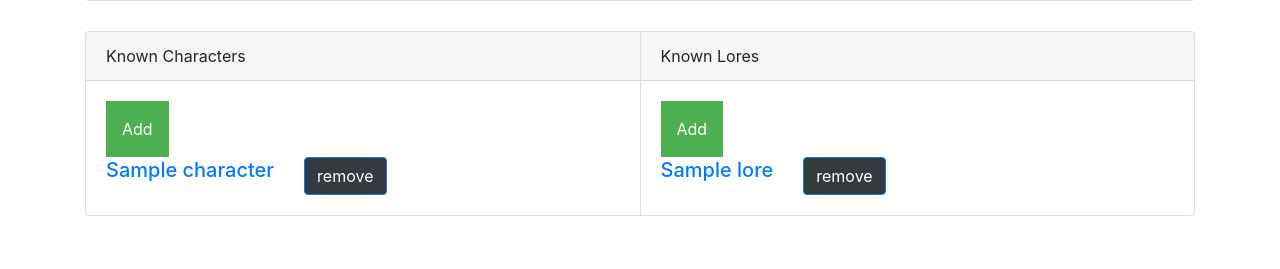
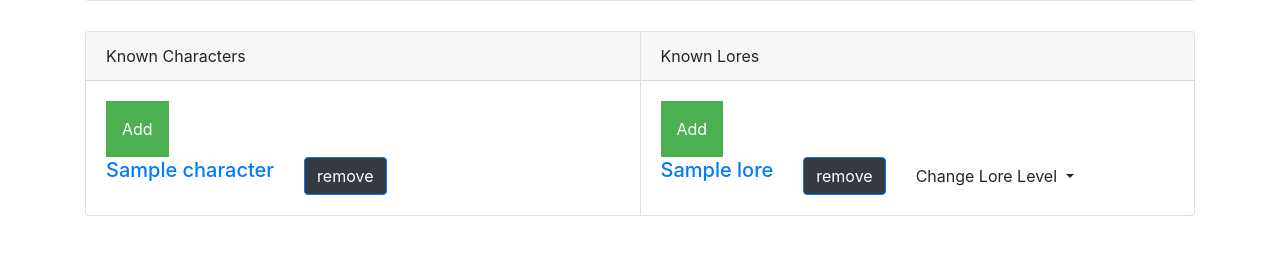
Before and after one commit to utkuerol/dm_portal, a Django app: page /campaigns/1/1/characters/1 in a window 1280 px wide. Shown: the part 531-800 px from the top of the page. Run offline with Django 3.2, Linux system fonts and the light colour scheme; a user stored in the database is signed in; tables that the repository leaves empty hold one stand-in row (values such as "Sample post"); grey boxes marked "Sample" are stand-in pictures; some libraries are stand-ins or nearby versions.

Commit message:
new feature: lore levels

```diff
--- a/mainapp/models.py
+++ b/mainapp/models.py
@@ -1,5 +1,6 @@
 import self as self
 from django.contrib.auth.models import User
+from django.core.validators import MaxValueValidator, MinValueValidator
 from django.db import models
 from django.urls import reverse
 
@@ -57,7 +58,7 @@ class Character(models.Model):
     known_characters = models.ManyToManyField("Character", blank=True)
     known_locations = models.ManyToManyField("Location", blank=True)
     own_lore = models.ForeignKey("Lore", on_delete=models.CASCADE, null=True, blank=True, related_name="own_lore")
-    known_lores = models.ManyToManyField("Lore", blank=True, related_name="known_lores")
+    known_lores = models.ManyToManyField("Lore", blank=True, related_name="known_lores", through="KnownLoreCharacter")
 
     def __str__(self):
         return self.name
@@ -82,3 +83,21 @@ class Lore(models.Model):
 
     def __str__(self):
         return self.title
+
+    def text_of_level(self, level):
+        if level == 1:
+            return self.text_level1
+        elif level == 2:
+            return self.text_level2
+        elif level == 3:
+            return self.text_level3
+        elif level == 4:
+            return self.text_level4
+        else:
+            return "Something doesn't seem right on the server :("
+
+class KnownLoreCharacter(models.Model):
+    character = models.ForeignKey("Character", on_delete=models.CASCADE)
+    lore = models.ForeignKey("Lore", on_delete=models.CASCADE)
+    level = models.IntegerField(default=1,
+                                null=False, unique=False)
--- a/mainapp/templates/character.html
+++ b/mainapp/templates/character.html
@@ -87,7 +87,25 @@
                             </a>
                             <button type="submit" class="btn btn-primary bg-dark" style="margin-left: 30px">remove
                             </button>
+
+                            <div class="dropdown" style="margin-left: 30px">
+                                <a data-toggle="dropdown" class="dropdown-toggle">Change
+                                    Lore Level
+                                    <b class="caret"></b></a>
+                                <ul class="dropdown-menu" id="levelSelect">
+                                    <li onclick="updateLevel(1, {{ character.id }}, {{ knownlore.id }})"><a href="#">1</a>
+                                    </li>
+                                    <li onclick="updateLevel(2, {{ character.id }}, {{ knownlore.id }})"><a href="#">2</a>
+                                    </li>
+                                    <li onclick="updateLevel(3, {{ character.id }}, {{ knownlore.id }})"><a href="#">3</a>
+                                    </li>
+                                    <li onclick="updateLevel(4, {{ character.id }}, {{ knownlore.id }})"><a href="#">4</a>
+                                    </li>
+                                </ul>
+                            </div>
                         </form>
+
+
 
                     {% endfor %}
                 </div>
@@ -174,5 +192,12 @@
             document.getElementById("myDropdown2").classList.toggle("show");
         }
 
+        function updateLevel(level, charid, loreid) {
+            $.ajax({
+                type: "POST",
+                url: "/update-knownlore-level/" + level + "/" + charid + "/" + loreid
+            });
+        }
+
     </script>
 {% endblock %}
--- a/mainapp/templates/lore.html
+++ b/mainapp/templates/lore.html
@@ -13,7 +13,7 @@
             <h5 class="card-title">{{ lore.title }}</h5>
             <p class="card-text">{{ lore.type }}</p>
             <hr>
-            <p class="card-text">{{ lore.text_level1 }}</p>
+            <p class="card-text">{{ knownlore }}</p>
         </div>
     </div>
 {% endblock %}
--- a/mainapp/urls.py
+++ b/mainapp/urls.py
@@ -4,7 +4,7 @@ from mainapp.views import CampaignsView, CharactersView, \
     CampaignCharactersView, KnownLoresView, KnownLocationsView, KnownCharactersView, CampaignProfileView, \
     LoreProfileView, LocationProfileView, CharacterProfileView, CampaignCreateView, CampaignUpdateView, \
     MyCharactersView, CharacterCreateView, LocationCreateView, LoreCreateView, NavLoader, KnownCharacterRemoveView, \
-    KnownLoreRemoveView, KnownLoreAddView, KnownCharacterAddView
+    KnownLoreRemoveView, KnownLoreAddView, KnownCharacterAddView, UpdateKnownLoreLevelView
 
 urlpatterns = [
     path('campaigns/', CampaignsView.as_view(), name='campaigns'),
@@ -39,6 +39,9 @@ urlpatterns = [
     path('campaigns/<int:pk>/<int:charid>/locations/new', LocationCreateView.as_view(), name='new-location'),
     path('campaigns/<int:pk>/<int:charid>/lore/new', LoreCreateView.as_view(), name='new-lore'),
 
+
     path('campaigns/<int:pk>/loadnav', NavLoader.as_view(), name='loadnav'),
-    path('campaigns/<int:pk>/<int:charid>/loadnav', NavLoader.as_view(), name='loadnav-with-char')
+    path('campaigns/<int:pk>/<int:charid>/loadnav', NavLoader.as_view(), name='loadnav-with-char'),
+
+    path('update-knownlore-level/<int:level>/<int:charid>/<int:loreid>', UpdateKnownLoreLevelView.as_view(), name='update-knownlore-level'),
 ]
--- a/mainapp/views.py
+++ b/mainapp/views.py
@@ -1,6 +1,7 @@
 from django.contrib import messages
 from django.contrib.auth.decorators import user_passes_test
 from django.contrib.auth.models import User
+from django.http import JsonResponse
 from django.shortcuts import render, redirect
 from django.urls import reverse
 from django.utils.decorators import method_decorator
@@ -8,7 +9,7 @@ from django.views.decorators.csrf import csrf_exempt
 from django.views.generic import DetailView, ListView, CreateView, UpdateView
 from django.views.generic.base import View
 
-from mainapp.models import Character, Campaign, Location, Lore
+from mainapp.models import Character, Campaign, Location, Lore, KnownLoreCharacter
 
 
 # home
@@ -80,7 +81,11 @@ class CharacterCreateView(CreateView):
     fields = '__all__'
 
     def form_valid(self, form):
-        form.save()
+        char = form.save(commit=False)
+        char.save()
+        for lore in list(Lore.objects.filter(campaign__character=char)):
+            KnownLoreCharacter.objects.create(character=char, lore=lore, level=1)
+
         campaign_id = self.kwargs['pk']
         campaign = Campaign.objects.get(id=campaign_id)
 
@@ -90,7 +95,11 @@ class CharacterCreateView(CreateView):
         all_locations = list(Location.objects.filter(campaign=campaign))
         all_lores = list(Lore.objects.filter(campaign=campaign))
         gm_char.known_characters.add(*all_chars)
-        gm_char.known_lores.add(*all_lores)
+
+        for lore in all_lores:
+            if not KnownLoreCharacter.objects.filter(character=gm_char, lore=lore).exists():
+                KnownLoreCharacter.objects.create(character=gm_char, lore=lore, level=4)
+
         gm_char.known_locations.add(*all_locations)
 
         return redirect('known-characters', pk=self.kwargs['pk'], charid=self.kwargs['charid'])
@@ -122,7 +131,11 @@ class LocationCreateView(CreateView):
         all_lores = list(Lore.objects.filter(campaign=campaign))
 
         gm_char.known_characters.add(*all_chars)
-        gm_char.known_lores.add(*all_lores)
+
+        for lore in all_lores:
+            if not KnownLoreCharacter.objects.filter(character=gm_char, lore=lore).exists():
+                KnownLoreCharacter.objects.create(character=gm_char, lore=lore, level=4)
+
         gm_char.known_locations.add(*all_locations)
         gm_char.save()
 
@@ -156,7 +169,11 @@ class LoreCreateView(CreateView):
         all_lores = list(Lore.objects.filter(campaign=campaign))
 
         gm_char.known_characters.set(*all_chars)
-        gm_char.known_lores.set(*all_lores)
+
+        for lore in all_lores:
+            if not KnownLoreCharacter.objects.filter(character=gm_char, lore=lore).exists():
+                KnownLoreCharacter.objects.create(character=gm_char, lore=lore, level=4)
+
         gm_char.known_locations.set(*all_locations)
         gm_char.save()
 
@@ -384,19 +401,34 @@ class KnownCharacterAddView(View):
 
 class KnownLoreAddView(View):
 
-
-
     def post(self, request, **kwargs):
         current_char_id = self.kwargs['knowncharid']
         to_add_lore_id = self.kwargs['toaddloreid']
 
         current_char = Character.objects.get(id=current_char_id)
-        current_char.known_lores.add(Lore.objects.get(id=to_add_lore_id))
-        current_char.save()
+        KnownLoreCharacter.objects.create(character=current_char, lore=Lore.objects.get(id=to_add_lore_id))
 
         return redirect('character-profile', pk=self.kwargs['pk'], charid=self.kwargs['charid'],
                         knowncharid=self.kwargs['knowncharid'])
 
+
+class UpdateKnownLoreLevelView(View):
+
+    @method_decorator(csrf_exempt)
+    def dispatch(self, request, *args, **kwargs):
+        return super(UpdateKnownLoreLevelView, self).dispatch(request, *args, **kwargs)
+
+    def post(self, request, **kwargs):
+        level = self.kwargs['level']
+        charid = self.kwargs['charid']
+        loreid = self.kwargs['loreid']
+
+        knownlore = KnownLoreCharacter.objects.get(character=charid, lore=loreid)
+        knownlore.level = level
+        knownlore.save()
+
+        messages.success(request, 'Lore level updated for the character')
+        return JsonResponse({'success':True})
 
 # campaign model profiles
 # todo filter knowledge
@@ -424,6 +456,10 @@ class LoreProfileView(View):
     model = Character
     template_name = 'lore.html'
 
+    @method_decorator(user_passes_test(lambda u: u.is_authenticated))
+    def dispatch(self, *args, **kwargs):
+        return super(LoreProfileView, self).dispatch(*args, **kwargs)
+
     def get(self, request, **kwargs):
         lore_id = self.kwargs['loreid']
         lore = Lore.objects.get(id=lore_id)
@@ -431,11 +467,13 @@ class LoreProfileView(View):
         context = dict()
         context['lore'] = lore
 
+        if 'charid' in self.kwargs:
+            char_id = self.kwargs['charid']
+            char = Character.objects.get(id=char_id)
+            knownlore = KnownLoreCharacter.objects.get(character=char, lore=lore)
+            context['knownlore'] = lore.text_of_level(knownlore.level)
+
         return render(request, self.template_name, context)
-
-    @method_decorator(user_passes_test(lambda u: u.is_authenticated))
-    def dispatch(self, *args, **kwargs):
-        return super(LoreProfileView, self).dispatch(*args, **kwargs)
 
 
 class LocationProfileView(View):
```
Also changed, not shown: mainapp/migrations/0001_initial.py (deleted), mainapp/migrations/0002_auto_20190212_2338.py (deleted), mainapp/migrations/0003_auto_20190212_2344.py (deleted), mainapp/migrations/0004_auto_20190212_2358.py (deleted), mainapp/migrations/0005_auto_20190212_2359.py (deleted), mainapp/migrations/0006_auto_20190213_0000.py (deleted).
